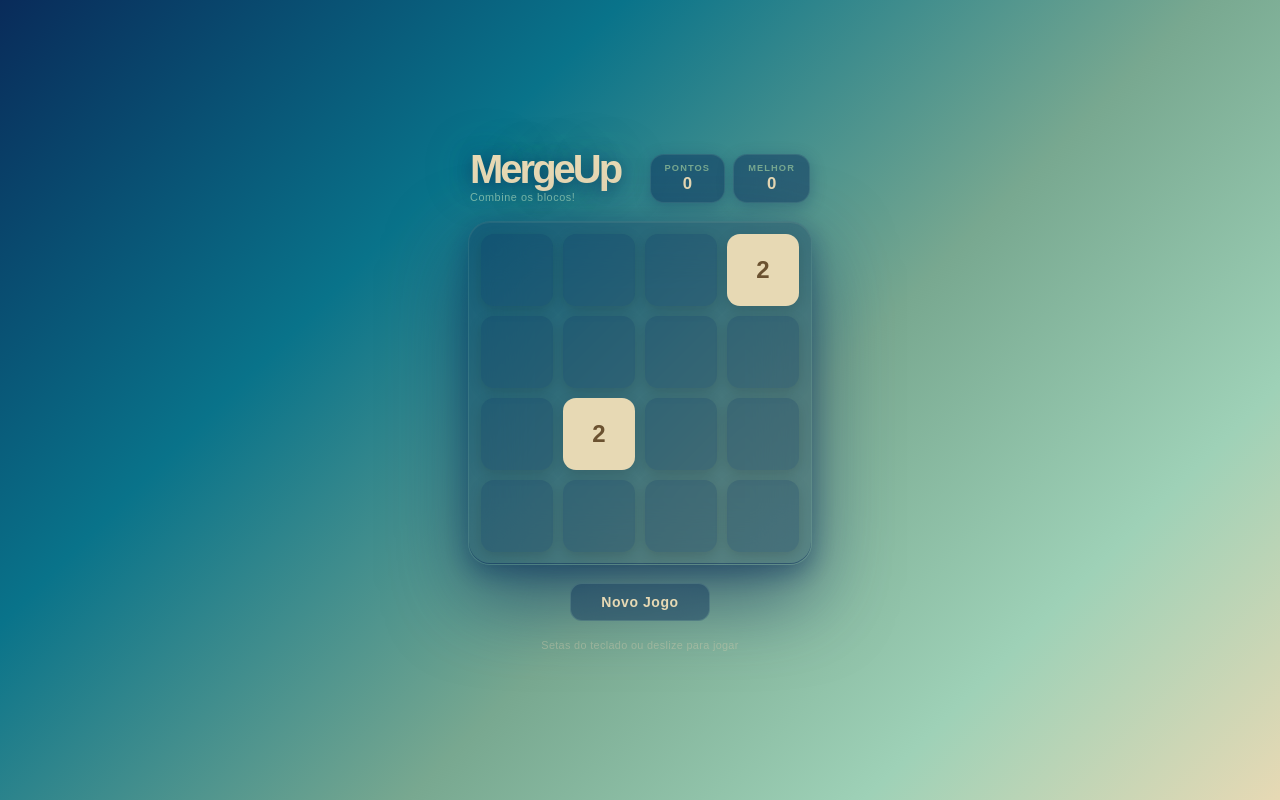
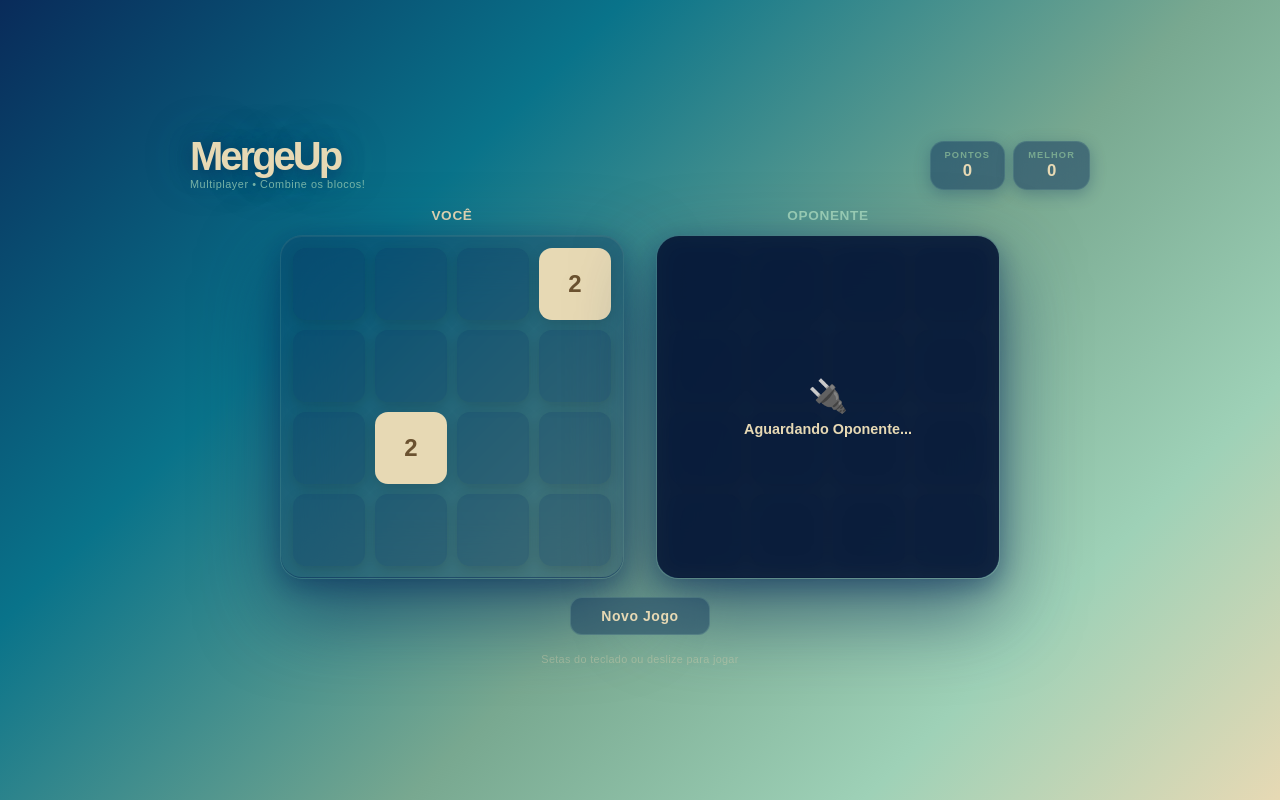
Before and after one commit to GDiniz12/mergeup, a Next.js app in the folder frontend/: page /game in a window 1280 px wide. Built offline with nearby package versions, Linux system fonts and the light colour scheme; no server answers.

Commit message:
Feature: opponent's game board working

```diff
--- a/frontend/src/app/game/page.tsx
+++ b/frontend/src/app/game/page.tsx
@@ -129,6 +129,11 @@ export default function App() {
   const [keep, setKeep]       = useState(false);
   const touch = useRef<{ x: number; y: number } | null>(null);
 
+  const [opponentBoard, setOpponentBoard] = useState<Board>(() => makeEmpty());
+  const [opponentAnimKeys, setOpponentAnimKeys] = useState<number[]>(() => Array(16).fill(0));
+  const [opponentConnected, setOpponentConnected] = useState(false);
+  const [waitingForOpponent, setWaitingForOpponent] = useState(true);
+
   const move = useCallback((dir: 'left' | 'right' | 'up' | 'down') => {
     if (over || (won && !keep)) return;
     setBoard(prev => {
@@ -160,6 +165,31 @@ export default function App() {
       console.log("Conectado ao servidor Socket.IO!");
     });
 
+    socket.on("waiting", () => {
+      setWaitingForOpponent(true);
+      setOpponentConnected(false);
+    });
+
+    socket.on("opponent_connected", () => {
+      setWaitingForOpponent(false);
+      setOpponentConnected(true);
+      setOpponentBoard(makeEmpty());
+      setOpponentAnimKeys(Array(16).fill(0));
+      console.log("Opponent connected!");
+    });
+
+    socket.on("opponent_gameboard", (data: { gameboard: Board }) => {
+      setOpponentBoard(data.gameboard);
+    });
+
+    socket.on("opponent_disconnected", () => {
+      setOpponentConnected(false);
+      setWaitingForOpponent(true);
+      setOpponentBoard(makeEmpty());
+      setOpponentAnimKeys(Array(16).fill(0));
+      console.log("Opponent disconnected!");
+    });
+
     return () => {
       socket.disconnect();
     };
@@ -178,89 +208,9 @@ export default function App() {
 
   const showOverlay = over || (won && !keep);
   const flat = board.flat();
+  const opponentFlat = opponentBoard.flat();
 
-  return (
-    <>
-      <style>{`
-        @keyframes tileAppear {
-          0%   { transform: scale(0.5) rotate(-6deg); opacity: 0; }
-          70%  { transform: scale(1.08) rotate(1deg); }
-          100% { transform: scale(1) rotate(0deg); opacity: 1; }
-        }
-        .tile-pop { animation: tileAppear 0.18s cubic-bezier(.34,1.56,.64,1) both; }
-
-        @keyframes overlayIn {
-          from { opacity: 0; transform: scale(0.96); }
-          to   { opacity: 1; transform: scale(1); }
-        }
-        .overlay-in { animation: overlayIn 0.22s ease-out both; }
-
-        .btn-glass {
-          background: rgba(9,43,90,0.42);
-          backdrop-filter: blur(14px);
-          border: 1px solid rgba(158,209,183,0.2);
-          color: #e7d9b4;
-          border-radius: 12px;
-          font-weight: 700;
-          cursor: pointer;
-          transition: all 0.15s ease;
-          letter-spacing: 0.04em;
-        }
-        .btn-glass:hover { background: rgba(9,115,138,0.45); border-color: rgba(158,209,183,0.35); }
-      `}</style>
-
-            {/* Full-screen gradient background */}
-      <div
-        className="size-full flex items-center justify-center"
-        style={{
-          background: 'linear-gradient(135deg, #092b5a 0%, #09738a 30%, #78a890 58%, #9ed1b7 80%, #e7d9b4 100%)',
-          minHeight: '100vh',
-          display: 'flex',
-          alignItems: 'center',
-          justifyContent: 'center',
-          width: '100%',
-        }}
-        onTouchStart={e => { touch.current = { x: e.touches[0].clientX, y: e.touches[0].clientY }; }}
-        onTouchEnd={e => {
-          if (!touch.current) return;
-          const dx = e.changedTouches[0].clientX - touch.current.x;
-          const dy = e.changedTouches[0].clientY - touch.current.y;
-          touch.current = null;
-          if (Math.abs(dx) < 12 && Math.abs(dy) < 12) return;
-          move(Math.abs(dx) > Math.abs(dy) ? (dx > 0 ? 'right' : 'left') : (dy > 0 ? 'down' : 'up'));
-        }}
-      >
-        <div style={{ display: 'flex', flexDirection: 'column', alignItems: 'center', gap: 18, padding: '0 16px', width: '100%', maxWidth: 400 }}>
-
-          {/* ── Header ── */}
-          <div style={{ display: 'flex', alignItems: 'flex-end', justifyContent: 'space-between', width: '100%', maxWidth: 340 }}>
-            <div>
-              <div style={{
-                fontSize: '2.5rem', fontWeight: 900, lineHeight: 1,
-                letterSpacing: '-3px', color: '#e7d9b4',
-                textShadow: '0 3px 20px rgba(9,43,90,0.7), 0 0 50px rgba(9,115,138,0.35)',
-              }}>MergeUp</div>
-              <div style={{ color: 'rgba(158,209,183,0.75)', fontSize: '0.68rem', marginTop: 2, letterSpacing: '0.05em' }}>
-                Combine os blocos!
-              </div>
-            </div>
-
-            <div style={{ display: 'flex', gap: 8 }}>
-              {[{ l: 'PONTOS', v: score }, { l: 'MELHOR', v: best }].map(({ l, v }) => (
-                <div key={l} style={{
-                  borderRadius: 14, padding: '8px 14px', textAlign: 'center', minWidth: 68,
-                  background: 'rgba(9,43,90,0.48)', backdropFilter: 'blur(14px)',
-                  border: '1px solid rgba(158,209,183,0.14)',
-                  boxShadow: '0 4px 16px rgba(9,43,90,0.3)',
-                }}>
-                  <div style={{ fontSize: '0.58rem', fontWeight: 700, color: '#78a890', letterSpacing: '0.12em' }}>{l}</div>
-                  <div style={{ fontWeight: 800, color: '#e7d9b4', fontSize: '1.05rem', marginTop: 1 }}>{v}</div>
-                </div>
-              ))}
-            </div>
-          </div>
-
-          {/* ── Board ── */}
+  const boardComponent = (boardData: number[], animKeys: number[], isOpponent: boolean = false) => (
     <div style={{
       position: 'relative',
       borderRadius: 22,
@@ -275,10 +225,9 @@ export default function App() {
         'inset 0 -1px 0 rgba(9,43,90,0.5)',
       ].join(', '),
     }}>
-
       {/* Cell grid */}
       <div style={{ display: 'grid', gridTemplateColumns: 'repeat(4,1fr)', gap: 10 }}>
-              {flat.map((value, i) => {
+        {boardData.map((value, i) => {
           const ts = tileStyle(value);
           return (
             <div
@@ -316,14 +265,131 @@ export default function App() {
         })}
       </div>
 
+      {/* Opponent disconnected overlay */}
+      {isOpponent && !opponentConnected && (
+        <div
+          style={{
+            position: 'absolute', inset: 0, borderRadius: 22,
+            display: 'flex', flexDirection: 'column', alignItems: 'center', justifyContent: 'center',
+            background: 'rgba(6,22,52,0.85)', backdropFilter: 'blur(10px)',
+          }}
+        >
+          <div style={{ fontSize: '2rem', marginBottom: 6 }}>🔌</div>
+          <div style={{ fontSize: '0.9rem', fontWeight: 700, color: '#e7d9b4' }}>
+            {waitingForOpponent ? 'Aguardando Oponente...' : 'Oponente Desconectado'}
+          </div>
+        </div>
+      )}
+    </div>
+  );
+
+  return (
+    <>
+      <style>{`
+        @keyframes tileAppear {
+          0%   { transform: scale(0.5) rotate(-6deg); opacity: 0; }
+          70%  { transform: scale(1.08) rotate(1deg); }
+          100% { transform: scale(1) rotate(0deg); opacity: 1; }
+        }
+        .tile-pop { animation: tileAppear 0.18s cubic-bezier(.34,1.56,.64,1) both; }
+
+        @keyframes overlayIn {
+          from { opacity: 0; transform: scale(0.96); }
+          to   { opacity: 1; transform: scale(1); }
+        }
+        .overlay-in { animation: overlayIn 0.22s ease-out both; }
+
+        .btn-glass {
+          background: rgba(9,43,90,0.42);
+          backdrop-filter: blur(14px);
+          border: 1px solid rgba(158,209,183,0.2);
+          color: #e7d9b4;
+          border-radius: 12px;
+          font-weight: 700;
+          cursor: pointer;
+          transition: all 0.15s ease;
+          letter-spacing: 0.04em;
+        }
+        .btn-glass:hover { background: rgba(9,115,138,0.45); border-color: rgba(158,209,183,0.35); }
+
+        @media (max-width: 900px) {
+          .boards-container {
+            flex-direction: column !important;
+          }
+          .player-section {
+            width: 100% !important;
+          }
+        }
+      `}</style>
+
+      {/* Full-screen gradient background */}
+      <div
+        className="size-full flex items-center justify-center"
+        style={{
+          background: 'linear-gradient(135deg, #092b5a 0%, #09738a 30%, #78a890 58%, #9ed1b7 80%, #e7d9b4 100%)',
+          minHeight: '100vh',
+          display: 'flex',
+          alignItems: 'center',
+          justifyContent: 'center',
+          width: '100%',
+        }}
+        onTouchStart={e => { touch.current = { x: e.touches[0].clientX, y: e.touches[0].clientY }; }}
+        onTouchEnd={e => {
+          if (!touch.current) return;
+          const dx = e.changedTouches[0].clientX - touch.current.x;
+          const dy = e.changedTouches[0].clientY - touch.current.y;
+          touch.current = null;
+          if (Math.abs(dx) < 12 && Math.abs(dy) < 12) return;
+          move(Math.abs(dx) > Math.abs(dy) ? (dx > 0 ? 'right' : 'left') : (dy > 0 ? 'down' : 'up'));
+        }}
+      >
+        <div style={{ display: 'flex', flexDirection: 'column', alignItems: 'center', gap: 18, padding: '0 16px', width: '100%' }}>
+
+          {/* ── Header ── */}
+          <div style={{ display: 'flex', alignItems: 'flex-end', justifyContent: 'space-between', width: '100%', maxWidth: 900 }}>
+            <div>
+              <div style={{
+                fontSize: '2.5rem', fontWeight: 900, lineHeight: 1,
+                letterSpacing: '-3px', color: '#e7d9b4',
+                textShadow: '0 3px 20px rgba(9,43,90,0.7), 0 0 50px rgba(9,115,138,0.35)',
+              }}>MergeUp</div>
+              <div style={{ color: 'rgba(158,209,183,0.75)', fontSize: '0.68rem', marginTop: 2, letterSpacing: '0.05em' }}>
+                Multiplayer • Combine os blocos!
+              </div>
+            </div>
+
+            <div style={{ display: 'flex', gap: 8 }}>
+              {[{ l: 'PONTOS', v: score }, { l: 'MELHOR', v: best }].map(({ l, v }) => (
+                <div key={l} style={{
+                  borderRadius: 14, padding: '8px 14px', textAlign: 'center', minWidth: 68,
+                  background: 'rgba(9,43,90,0.48)', backdropFilter: 'blur(14px)',
+                  border: '1px solid rgba(158,209,183,0.14)',
+                  boxShadow: '0 4px 16px rgba(9,43,90,0.3)',
+                }}>
+                  <div style={{ fontSize: '0.58rem', fontWeight: 700, color: '#78a890', letterSpacing: '0.12em' }}>{l}</div>
+                  <div style={{ fontWeight: 800, color: '#e7d9b4', fontSize: '1.05rem', marginTop: 1 }}>{v}</div>
+                </div>
+              ))}
+            </div>
+          </div>
+
+          {/* ── Game Boards Container ── */}
+          <div className="boards-container" style={{ display: 'flex', gap: 32, width: '100%', maxWidth: 1000, justifyContent: 'center' }}>
+
+            {/* Left: Player Board */}
+            <div className="player-section" style={{ width: 'fit-content', display: 'flex', flexDirection: 'column', gap: 12, alignItems: 'center' }}>
+              <div style={{ fontSize: '0.85rem', fontWeight: 700, color: '#e7d9b4', letterSpacing: '0.05em' }}>VOCÊ</div>
+              {boardComponent(flat, animKeys, false)}
+
               {/* ── Win / Game Over Overlay ── */}
               {showOverlay && (
                 <div
                   className="overlay-in"
                   style={{
-                  position: 'absolute', inset: 0, borderRadius: 22,
+                    position: 'absolute', marginTop: 12,
                     display: 'flex', flexDirection: 'column', alignItems: 'center', justifyContent: 'center', gap: 10,
                     background: 'rgba(6,22,52,0.9)', backdropFilter: 'blur(10px)',
+                    borderRadius: 22, padding: 24,
                   }}
                 >
                   <div style={{
@@ -364,6 +430,13 @@ export default function App() {
               )}
             </div>
 
+            {/* Right: Opponent Board */}
+            <div className="player-section" style={{ width: 'fit-content', display: 'flex', flexDirection: 'column', gap: 12, alignItems: 'center' }}>
+              <div style={{ fontSize: '0.85rem', fontWeight: 700, color: '#9ed1b7', letterSpacing: '0.05em' }}>OPONENTE</div>
+              {boardComponent(opponentFlat, opponentAnimKeys, true)}
+            </div>
+          </div>
+
           {/* ── New Game button ── */}
           <button onClick={reset} className="btn-glass" style={{ padding: '10px 30px', fontSize: '0.875rem' }}>
             Novo Jogo
```
Lines whose indentation alone changed are shown as unchanged.
